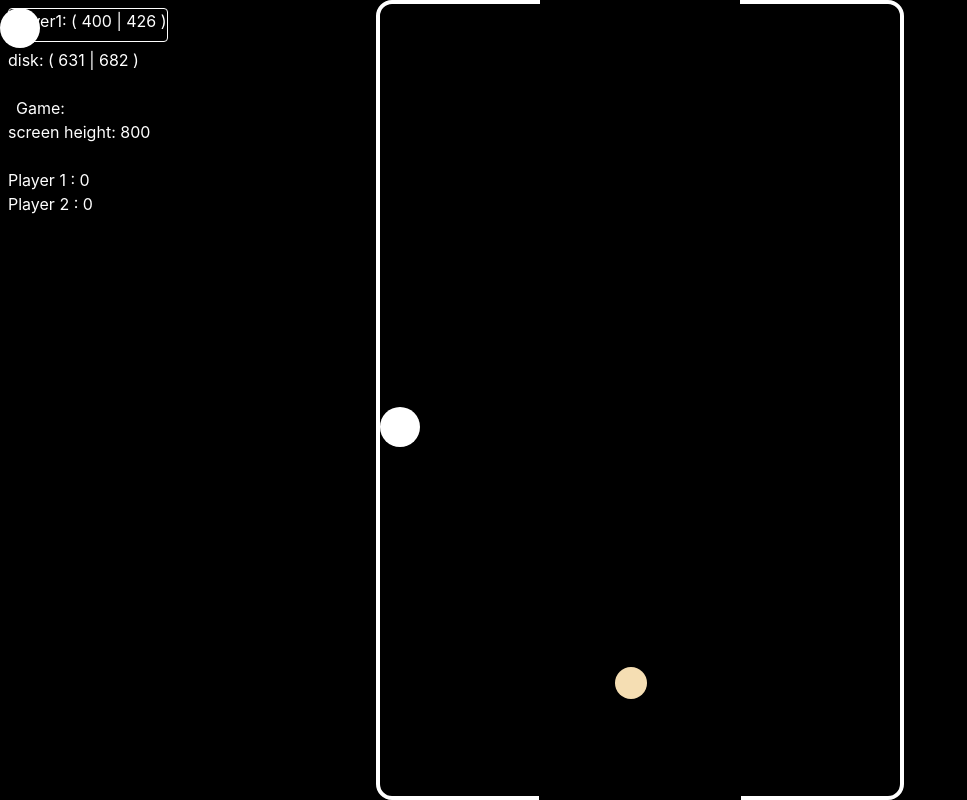
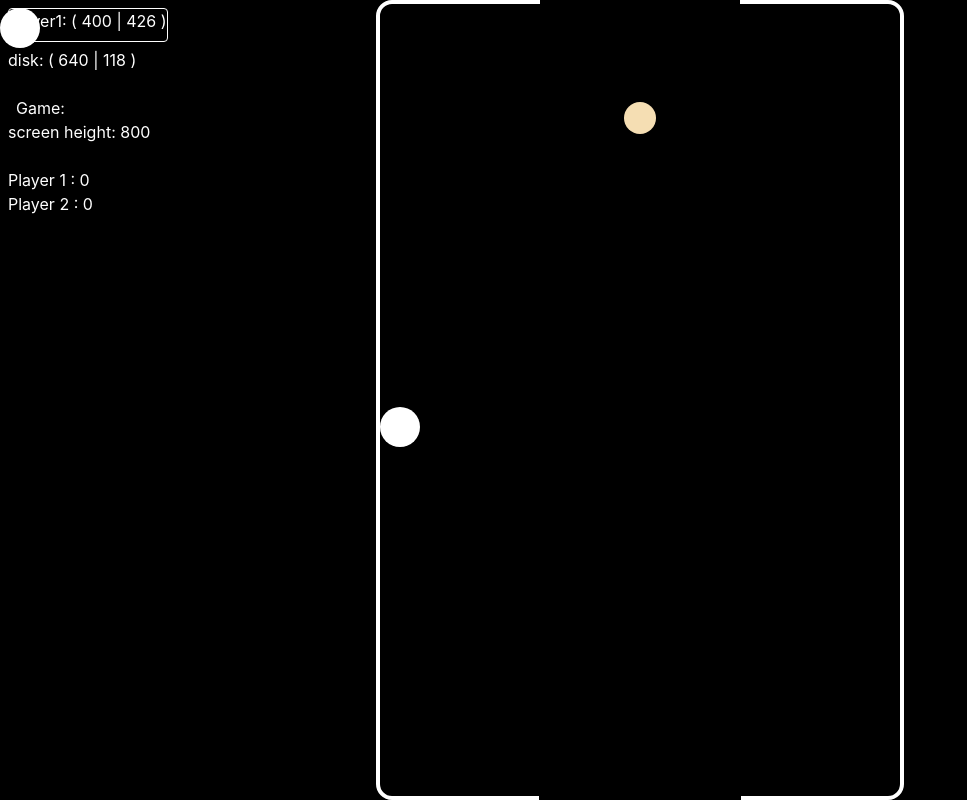
Before and after one commit to asherplotnik/airHockey, a React (Vite) app: page /game in a window 1280 px wide. Shown: the whole page, without its empty margins (0-967 px from the left). Built offline with nearby package versions, Linux system fonts and the light colour scheme; no server answers.

Commit message:
disk start position

```diff
--- a/src/components/layout/Game/Game.tsx
+++ b/src/components/layout/Game/Game.tsx
@@ -48,14 +48,21 @@ const Game = () => {
     y: window.innerHeight,
   });
   const [diskPosition, setDiskPosition] = useState<ScreenPosition>({
-    x: window.innerWidth / 2 - window.innerWidth / 51,
-    y: window.innerHeight / 1.2,
+    x: window.innerWidth / 2 - screenSize.y / 51,
+    y:  userContext.creator ? window.innerHeight / 1.2 : window.innerHeight - (window.innerHeight / 1.2) - (window.innerHeight/51)*2,
   });
+
   const [diskSpeed, setDiskSpeed] = useState<ScreenPosition>({ x: 0, y: 0 });
   let playerCenter = {
     x: playerPosition.x + screenSize.y / 41,
     y: playerPosition.y + screenSize.y / 41,
   } as ScreenPosition;
+
+  let playerCenter2 = {
+    x: playerPosition2?.x + screenSize.y / 41,
+    y: playerPosition2?.y + screenSize.y / 41,
+  } as ScreenPosition;
+
   let diskCenter = {
     x: diskPosition.x + screenSize.y / 51,
     y: diskPosition.y + screenSize.y / 51,
@@ -84,6 +91,7 @@ const Game = () => {
             }
          }
          setPlayerPosition2(translatePosition(payload));
+         //TODO adjust diskPosition
     });
 
     setSocket(socket);
@@ -134,14 +142,14 @@ const Game = () => {
       const minX = screenSize.x / 2 - screenSize.y * 0.325;
       const maxY = screenSize.y - screenSize.y / 22;
       const minY = screenSize.y / 150;
-      const duration = 0.12;
-      const x = (diskPosition.x - diskSpeed.x * duration);
-      const y = (diskPosition.y - diskSpeed.y * duration);
+      const speedAdjuster = 0.12;
+      const x = (diskPosition.x - diskSpeed.x * speedAdjuster);
+      const y = (diskPosition.y - diskSpeed.y * speedAdjuster);
       let result = { x: diskPosition.x, y: diskPosition.y };
       if (diskPosition.x > minX && diskPosition.x < maxX) {
         result.x = x;
       } else {
-        result.x = diskPosition.x + diskSpeed.x * duration;
+        result.x = diskPosition.x + diskSpeed.x * speedAdjuster;
         setDiskSpeed({ x: diskSpeed.x * -1, y: diskSpeed.y });
       }
       if (diskPosition.y > minY && diskPosition.y < maxY) {
@@ -152,7 +160,7 @@ const Game = () => {
           return;
         }
 
-        result.y = diskPosition.y + diskSpeed.y * duration;
+        result.y = diskPosition.y + diskSpeed.y * speedAdjuster;
         setDiskSpeed({ x: diskSpeed.x, y: diskSpeed.y * -1 });
       }
       if (diskSpeed.x != 0 && diskSpeed.y != 0) {
@@ -251,13 +259,13 @@ const Game = () => {
             Math.pow(playerCenter.y - diskCenter.y, 2)
         )
       ) {
-        const newPosition = calcNewDiskPosition(diskPosition);
+        const newPosition = calcNewDiskPosition(diskPosition, playerCenter);
         if (
           newPosition.x != diskPosition.x ||
           newPosition.y != diskPosition.y
         ) {
           setDiskPosition(newPosition);
-          setDiskSpeed(calcNewSpeed());
+          setDiskSpeed(calcNewSpeed(playerCenter));
         }
         if (
           newPosition.x == diskPosition.x &&
@@ -265,22 +273,40 @@ const Game = () => {
         ) {
           resetPlayer();
         }
+        sendTelemetry();
+      }
+
+      if (
+        screenSize.y / 41 + screenSize.y / 51 >
+        Math.sqrt(
+          Math.pow(playerCenter2.x - diskCenter.x, 2) +
+            Math.pow(playerCenter2.y - diskCenter.y, 2)
+        )
+      ) {
+        const newPosition = calcNewDiskPosition(diskPosition, playerCenter2);
+        if (
+            newPosition.x != diskPosition.x ||
+            newPosition.y != diskPosition.y
+          ) {
+            setDiskPosition(newPosition);
+            setDiskSpeed(calcNewSpeed(playerCenter2));
+          }
       }
     };
 
-    const calcNewSpeed = (): ScreenPosition => {
-      const x = playerCenter.x - diskCenter.x;
-      const y = playerCenter.y - diskCenter.y;
+    const calcNewSpeed = (pCenter: ScreenPosition): ScreenPosition => {
+      const x = pCenter.x - diskCenter.x;
+      const y = pCenter.y - diskCenter.y;
       return { x, y };
     };
 
-    const calcNewDiskPosition = (prev: ScreenPosition): ScreenPosition => {
+    const calcNewDiskPosition = (prev: ScreenPosition, pCenter: ScreenPosition): ScreenPosition => {
       const maxX = screenSize.x / 2 + screenSize.y * 0.285;
       const minX = screenSize.x / 2 - screenSize.y * 0.325;
       const maxY = screenSize.y - screenSize.y / 22;
       const minY = screenSize.y / 30;
-      const x = prev.x - (playerCenter.x - diskCenter.x) / 40;
-      const y = prev.y - (playerCenter.y - diskCenter.y) / 40;
+      const x = prev.x - (pCenter.x - diskCenter.x) / 40;
+      const y = prev.y - (pCenter.y - diskCenter.y) / 40;
       let result = { x: prev.x, y: prev.y };
       if (prev.x > minX && prev.x < maxX) {
         result.x = x;
@@ -310,7 +336,6 @@ const Game = () => {
       setPlayerPosition(resetPosition);
     };
     listenImpactDisk();
-    sendTelemetry();
   }, [diskPosition, playerPosition, screenSize]);
 
   return (
--- a/src/components/layout/createGame/CreateGame.tsx
+++ b/src/components/layout/createGame/CreateGame.tsx
@@ -45,6 +45,7 @@ const CreateGame = () => {
       const games = [...contextUser.games];
       games.push(name);
       contextUser.games = games;
+      contextUser.creator = true;
       context.setUser(contextUser);
   }
 
--- a/src/components/layout/joinGame/JoinGame.tsx
+++ b/src/components/layout/joinGame/JoinGame.tsx
@@ -42,6 +42,7 @@ const JoinGame = () => {
     })
     const updatedUser = deepCloneUserState(userContext.user);
     updatedUser.userGame = game;
+    updatedUser.creator = false;
     userContext.setUser(updatedUser);
     navigate("/game");
   };
--- a/src/context/AppContext.tsx
+++ b/src/context/AppContext.tsx
@@ -4,6 +4,7 @@ export interface User {
     userId: string;
     userName: string;
     userGame: string;
+    creator: boolean;
     games: string[];
 }
 
```
